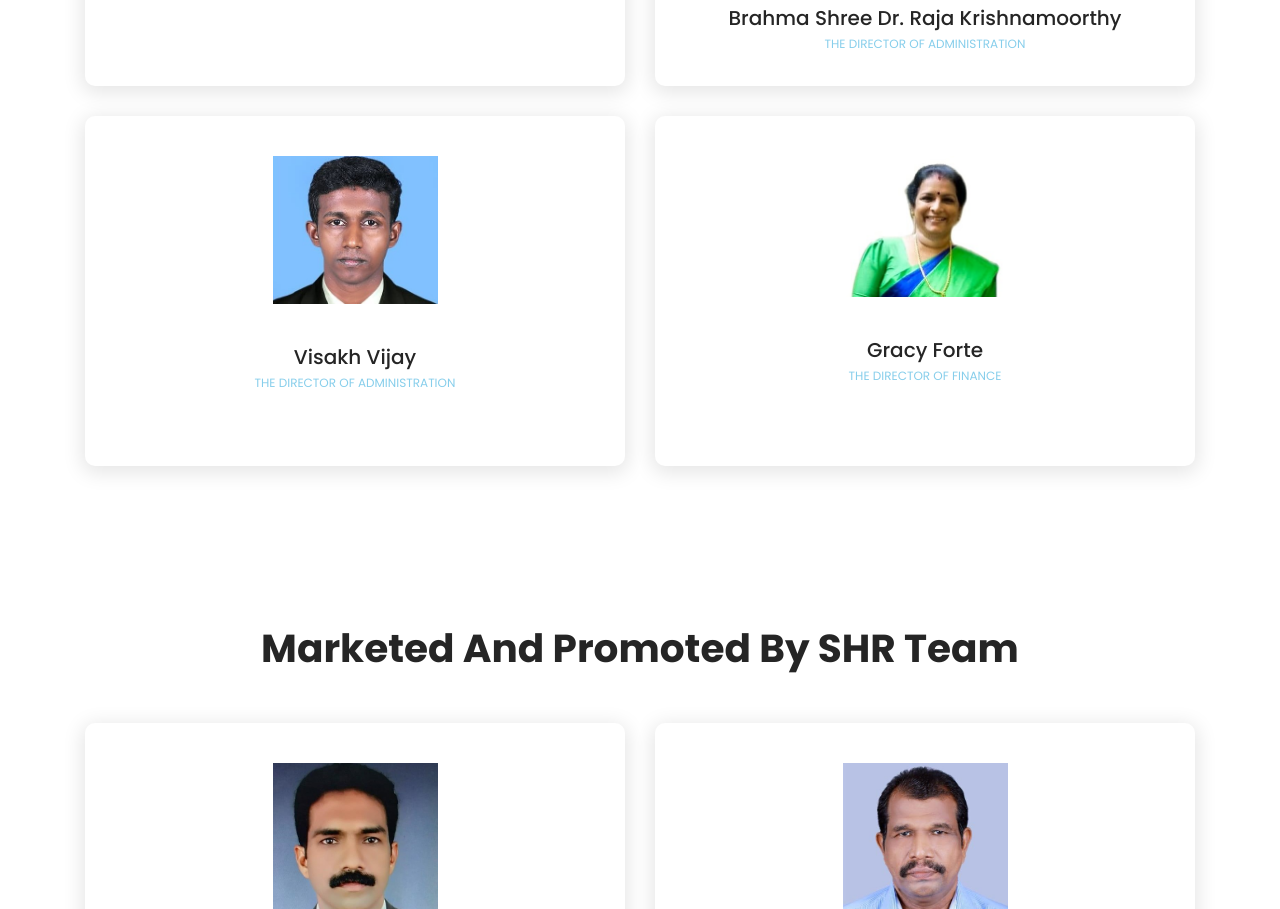
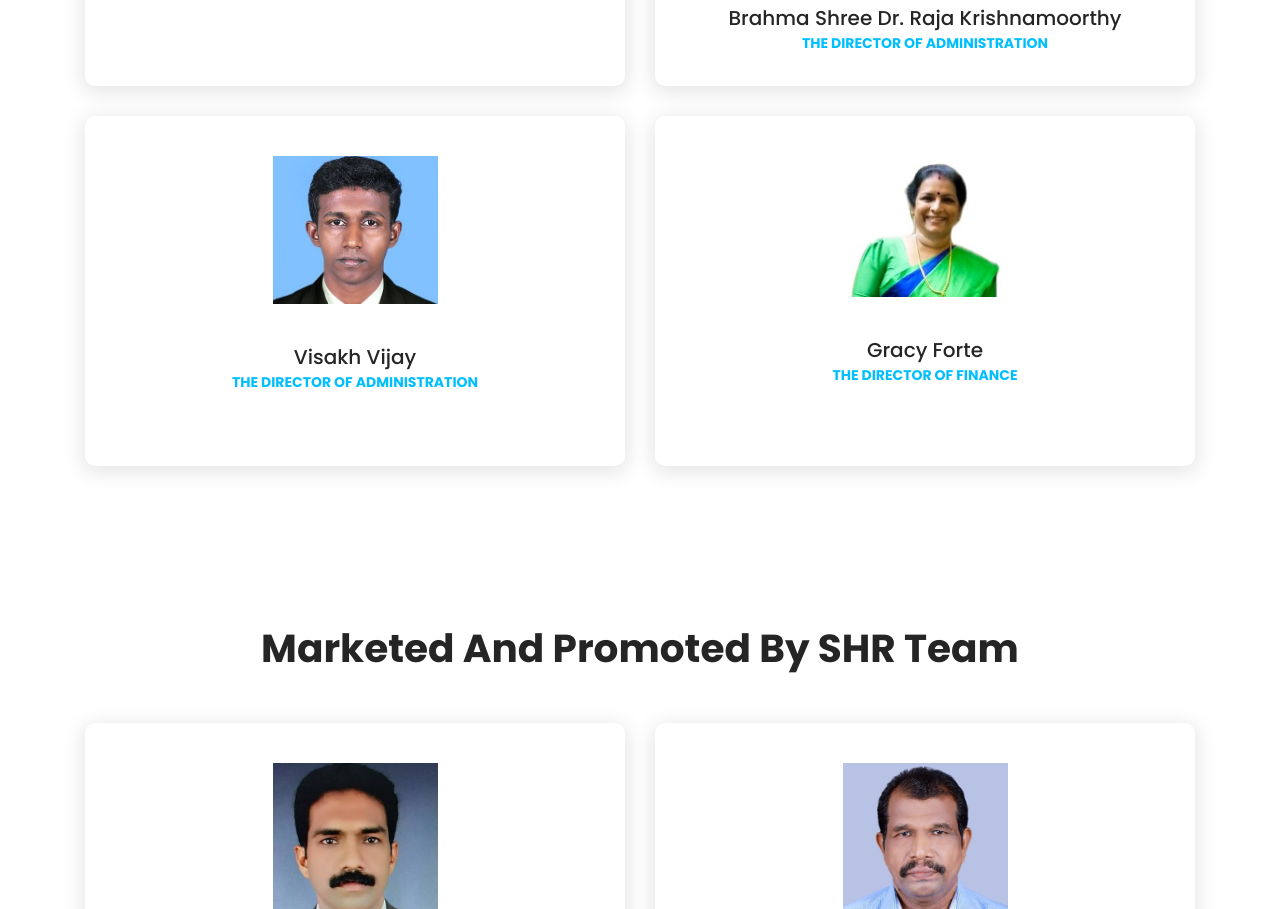
Before and after one commit to webifiedtechnologies/FTF, a website: page mangment.html in a window 1280 px wide. Shown: the part 811-1720 px from the top of the page. Drawn offline with Linux system fonts and the light colour scheme.

Commit message:
Update style.css

```diff
--- a/style.css
+++ b/style.css
@@ -1492,8 +1492,9 @@ input:required {
     -webkit-transition-duration: 500ms;
     -o-transition-duration: 500ms;
     transition-duration: 500ms;
-    color: skyblue;
-    font-size: 12px;
+     color: deepskyblue;
+    font-size: 14px;
+    font-weight: 900;
     text-transform: uppercase; }
   .team-content-area .member-social-info {
     position: relative;
@@ -1519,7 +1520,7 @@ input:required {
     .team-content-area:hover h5,
     .team-content-area:hover span, .team-content-area:focus h5,
     .team-content-area:focus span {
-      color: #ffffff; }
+      color: black
     .team-content-area:hover .member-social-info a, .team-content-area:focus .member-social-info a {
       color: #ffffff; }
       .team-content-area:hover .member-social-info a:hover, .team-content-area:hover .member-social-info a:focus, .team-content-area:focus .member-social-info a:hover, .team-content-area:focus .member-social-info a:focus {
```
